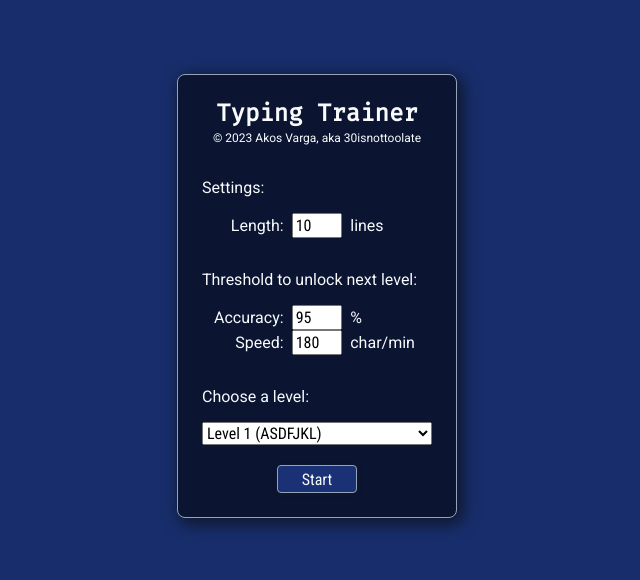
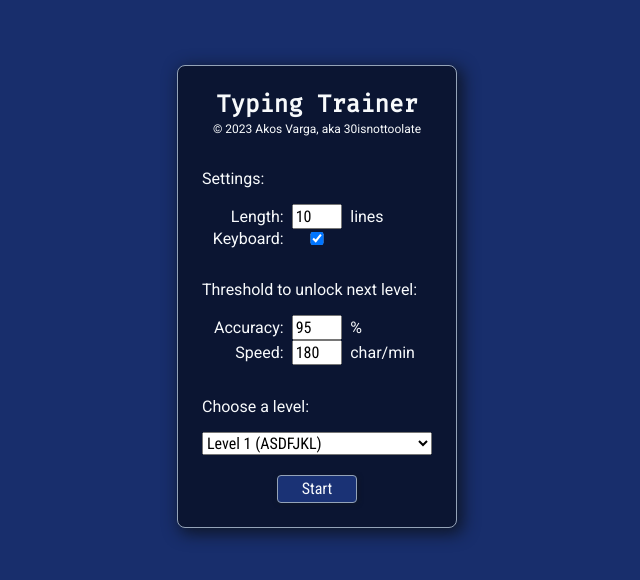
Before and after one commit to 30isnottoolate/typing-trainer, a React app: page / in a window 1280 px wide. Shown: the part 104-684 px from the top of the page, without its empty margins (323-963 px from the left). Built offline with nearby package versions, Linux system fonts and the light colour scheme.

Commit message:
Add new segment to settings container

```diff
--- a/src/components/LevelMenu.tsx
+++ b/src/components/LevelMenu.tsx
@@ -55,6 +55,14 @@ const LevelMenu: React.FC<LevelMenuProps> = (
                         onChange={event => setNumberOfLines(Number(event.target.value))}
                     />
                     <span> lines</span>
+                    <label htmlFor="keyboardVisibility">Keyboard: </label>
+                    <input
+                        type="checkbox"
+                        name="keyboardVisibility"
+                        checked={true}
+                        onChange={event => {}}
+                    />
+                    <span></span>
                 </div>
                 <p>Threshold to unlock next level:</p>
                 <div className="threshold-container">
```
